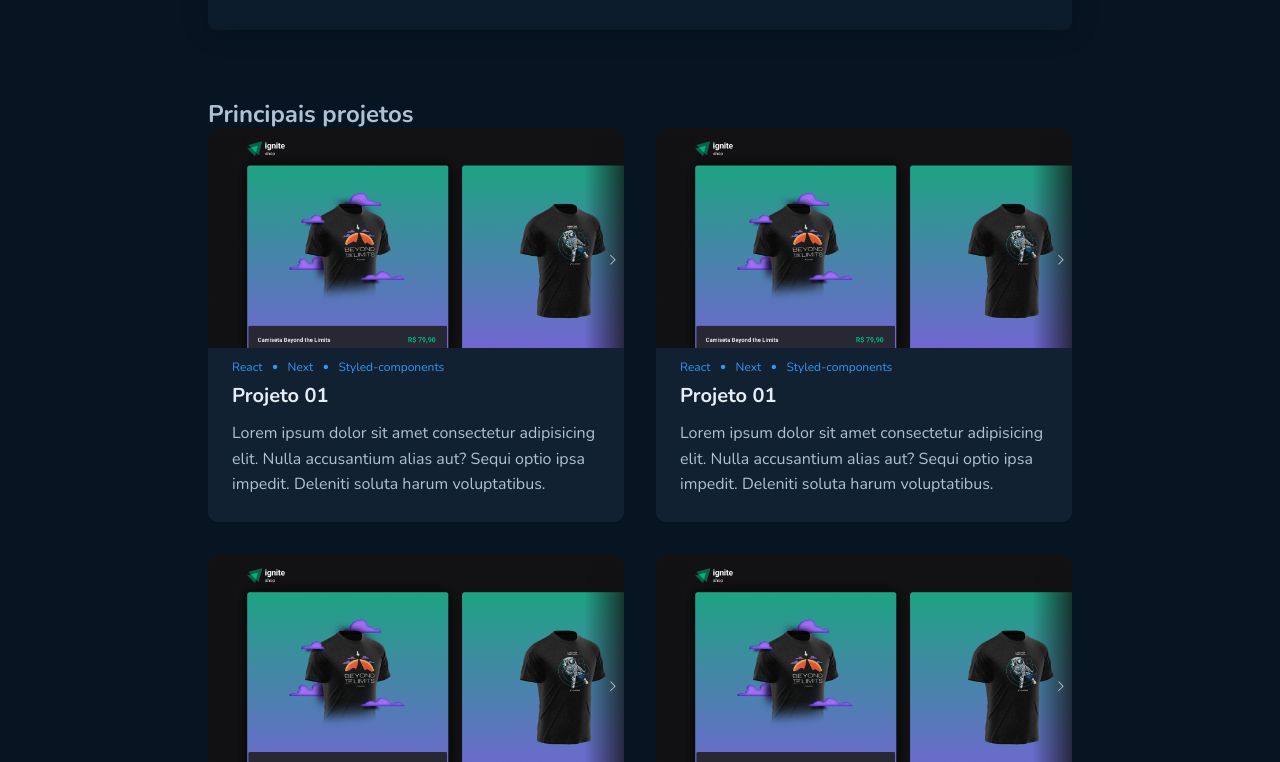
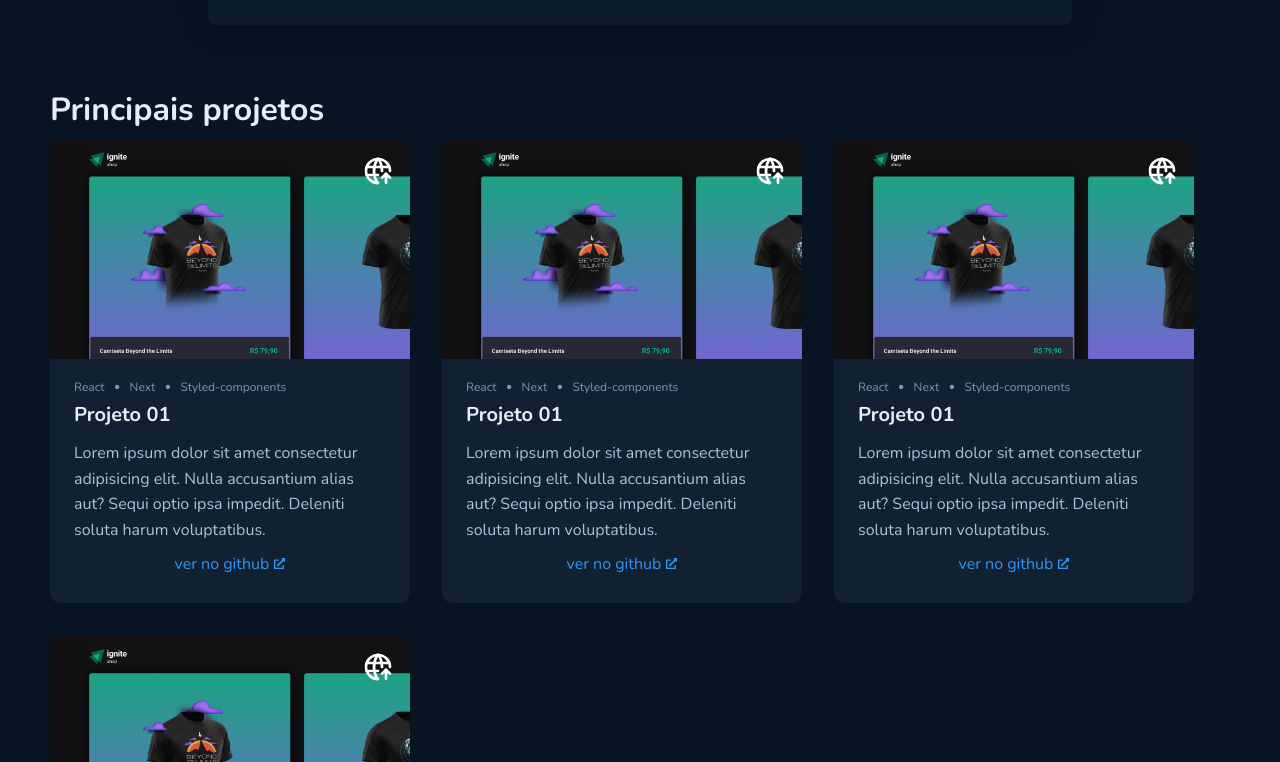
Before and after one commit to joaoeduardodias/portfolio-dev, a Next.js app: page / in a window 1280 px wide. Shown: the part 398-1160 px from the top of the page. Built offline with nearby package versions, Linux system fonts and the light colour scheme.

Commit message:
feat: add animations in component project

```diff
--- a/src/components/ListProjects/Project/index.tsx
+++ b/src/components/ListProjects/Project/index.tsx
@@ -1,12 +1,23 @@
 import projectImg from '@/assets/projectImg.png'
 import Image from 'next/image'
-import { ProjectContainer, TagsContainer } from './styles'
-
+import { FaExternalLinkAlt } from 'react-icons/fa'
+import { TbWorldUpload } from 'react-icons/tb'
+import {
+  ExternalLink,
+  ImageContainer,
+  ProjectContainer,
+  ProjectDetails,
+  TagsContainer,
+} from './styles'
 export function Project() {
   return (
     <ProjectContainer>
-      <Image src={projectImg} alt="" width={416} height={220} />
-      <div>
+      <ImageContainer>
+        <TbWorldUpload />
+        <Image src={projectImg} alt="" width={416} height={220} />
+        <a>Ver online</a>
+      </ImageContainer>
+      <ProjectDetails>
         <TagsContainer>
           <li>React</li>
           <li>Next</li>
@@ -18,7 +29,13 @@
           accusantium alias aut? Sequi optio ipsa impedit. Deleniti soluta harum
           voluptatibus.
         </p>
-      </div>
+        <ExternalLink>
+          <a href="https://github.com" target="_blank" rel="noreferrer">
+            <span>ver no github</span>
+            <FaExternalLinkAlt />
+          </a>
+        </ExternalLink>
+      </ProjectDetails>
     </ProjectContainer>
   )
 }
--- a/src/components/ListProjects/Project/styles.ts
+++ b/src/components/ListProjects/Project/styles.ts
@@ -1,4 +1,33 @@
 import styled from 'styled-components'
+
+export const ImageContainer = styled.div`
+  width: 100%;
+  position: relative;
+
+  img {
+    object-fit: cover;
+    transition: all 0.3s ease-in;
+  }
+  svg {
+    position: absolute;
+    top: 1rem;
+    right: 1rem;
+    z-index: 1;
+    color: #fff;
+    font-size: 2rem;
+    transition: all 0.5s ease-in;
+  }
+  a {
+    font-size: ${({ theme }) => theme.textSizes['title-title-m']};
+    color: white;
+    position: absolute;
+    left: 50%;
+    transform: translateX(-50%);
+    top: 11rem;
+    opacity: 0;
+    transition: all 0.5s ease-in-out;
+  }
+`
 
 export const ProjectContainer = styled.li`
   width: 100%;
@@ -6,30 +35,30 @@
   flex-direction: column;
   justify-content: center;
   align-items: flex-start;
+  cursor: pointer;
+  transition: all 0.2s ease-in;
 
   background: ${({ theme }) => theme.colors['base-post']};
   border-radius: 10px;
   overflow: hidden;
-  img {
-    width: 26rem;
-    height: 13.75rem;
-    object-fit: cover;
-  }
-  div {
-    display: flex;
-    flex-direction: column;
-    justify-content: center;
-    align-items: flex-start;
-    padding: 0.5rem 1.5rem 1.5rem;
 
-    strong {
-      font-size: ${({ theme }) => theme.textSizes['title-title-m']};
-      color: ${({ theme }) => theme.colors['base-title']};
-      line-height: 160%;
-      margin-bottom: 0.6rem;
-    }
-    p {
-      font-size: ${({ theme }) => theme.textSizes['text-text-m']};
+  &:hover {
+    transform: translateY(-1rem);
+
+    ${ImageContainer} {
+      img {
+        transform: scale(1.1);
+        filter: blur(0.2rem);
+        -webkit-filter: blur(0.2rem);
+      }
+      svg {
+        top: 50%;
+        right: 50%;
+        transform: translate(50%, -50%) scale(2);
+      }
+      a {
+        opacity: 1;
+      }
     }
   }
 `
@@ -38,7 +67,7 @@
   display: flex;
   align-items: center;
   justify-content: center;
-  color: ${({ theme }) => theme.colors['brand-blue']};
+  color: ${({ theme }) => theme.colors['base-span']};
   font-size: ${({ theme }) => theme.textSizes['components-link']};
   height: 1.5rem;
 
@@ -47,12 +76,51 @@
     align-items: center;
     justify-content: center;
     margin-right: 0.5rem;
+    &:not(:last-of-type)::after {
+      content: '.';
+      font-size: 2.5rem;
+      margin-bottom: 1.3rem;
+      margin-left: 0.5rem;
+    }
+  }
+`
+
+export const ExternalLink = styled.footer`
+  display: flex;
+  align-items: center;
+  justify-content: center;
+  cursor: pointer;
+  color: ${({ theme }) => theme.colors['brand-blue']};
+  border: 1px solid ${({ theme }) => theme.colors['base-post']};
+
+  margin: 0.5rem auto 0;
+
+  svg {
+    width: 0.7031rem;
+    height: 0.7031rem;
+    margin-left: 0.3rem;
   }
 
-  li + li::before {
-    content: '.';
-    font-size: 2.5rem;
-    margin-bottom: 1.3rem;
-    margin-right: 0.5rem;
+  &:hover {
+    border-bottom: 1px solid ${({ theme }) => theme.colors['brand-blue']};
+    transition: 0.2s;
   }
 `
+
+export const ProjectDetails = styled.div`
+  display: flex;
+  flex-direction: column;
+  justify-content: center;
+  align-items: flex-start;
+  padding: 0.5rem 1.5rem 1.5rem;
+
+  strong {
+    font-size: ${({ theme }) => theme.textSizes['title-title-m']};
+    color: ${({ theme }) => theme.colors['base-title']};
+    line-height: 160%;
+    margin-bottom: 0.6rem;
+  }
+  p {
+    font-size: ${({ theme }) => theme.textSizes['text-text-m']};
+  }
+`
--- a/src/components/ListProjects/styles.ts
+++ b/src/components/ListProjects/styles.ts
@@ -1,9 +1,16 @@
 import styled from 'styled-components'
 
 export const ListProjectsContainer = styled.section`
+  h2 {
+    font-size: ${({ theme }) => theme.textSizes['title-title-xl']};
+    color: ${({ theme }) => theme.colors['base-title']};
+    font-weight: 700;
+    margin-bottom: 1rem;
+  }
+
   > ul {
     display: grid;
-    grid-template-columns: repeat(auto-fit, minmax(26rem, 1fr));
+    grid-template-columns: repeat(auto-fit, minmax(18rem, 22.5rem));
     grid-gap: 2rem;
   }
 `
--- a/src/styles/pages/home.ts
+++ b/src/styles/pages/home.ts
@@ -2,18 +2,19 @@
 
 export const HomeContainer = styled.div`
   width: 100%;
-  max-width: 864px;
+  max-width: 1180px;
   margin: 0 auto;
 `
 
 export const InfoContainer = styled.div`
   width: 100%;
+  max-width: 864px;
+
   padding: 2rem;
   background: ${({ theme }) => theme.colors['base-profile']};
   border-radius: 8px;
   box-shadow: 0px 2px 28px 0px rgba(0, 0, 0, 0.2);
-  margin-top: -5rem;
-  margin-bottom: 4.5rem;
+  margin: -5.3rem auto 4.5rem auto;
 
   display: flex;
   gap: 2rem;
--- a/src/styles/themes/defaultTheme.ts
+++ b/src/styles/themes/defaultTheme.ts
@@ -13,6 +13,7 @@
     'brand-blue': '#3294F8',
   },
   textSizes: {
+    'title-title-xl': '2rem',
     'title-title-l': '1.5rem',
     'title-title-m': '1.25rem',
     'title-title-s': '1.125rem',
```
